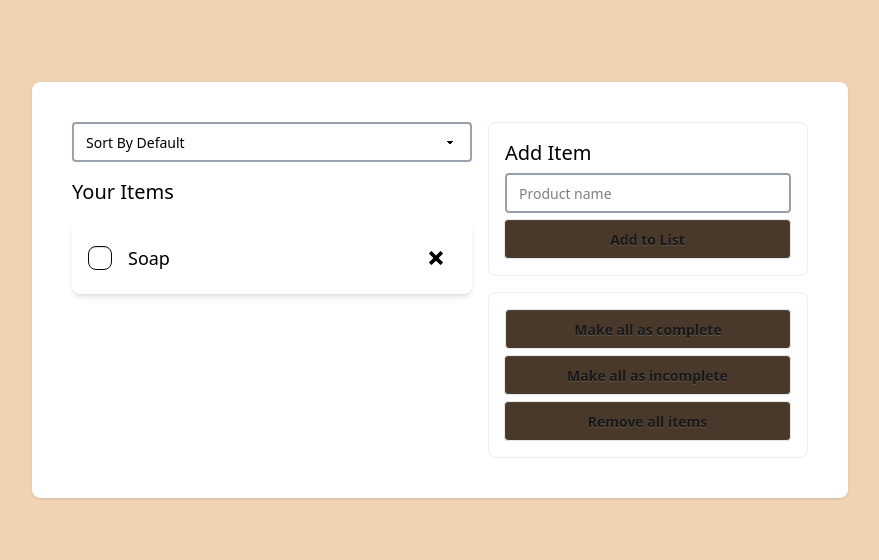
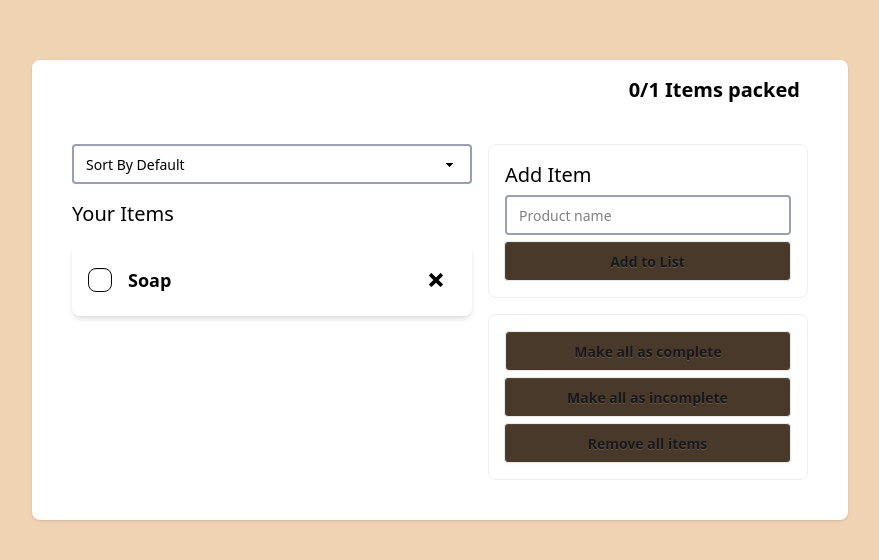
Before and after one commit to jacobferreras/trek-bag, a Next.js app: page / in a window 1280 px wide. Shown: the part 110-670 px from the top of the page, without its empty margins (200-1079 px from the left). Built offline with nearby package versions, Linux system fonts and the light colour scheme.

Commit message:
Add totalItems state to useAddItems hook and display in Container; update List item styling

```diff
--- a/components/Container.tsx
+++ b/components/Container.tsx
@@ -7,11 +7,14 @@ import { useAddItems } from "../hooks/useAddItems";
 import FilterButton from "./FilterButton";
 
 const Container = () => {
-  const { items, text, handleChange, handleClick } = useAddItems();
+  const { items, text, totalItems, handleChange, handleClick } = useAddItems();
 
   return (
     <>
       <div className="card w-auto bg-[#ffffff] card-xl shadow-sm">
+        <h1 className="text-xl font-bold text-black text-end pt-4 pr-12">
+          0/{totalItems} Items packed
+        </h1>
         <div className="card-body flex flex-row justify-between gap-4">
           <div className="flex flex-col gap-4 w-2/3">
             <FilterButton />
--- a/components/List.tsx
+++ b/components/List.tsx
@@ -21,7 +21,7 @@ const List = ({ item, isChecked, setIsChecked }: ListProps) => {
               }
             />
 
-            <h1 className="text-lg">{item}</h1>
+            <h1 className="text-lg font-bold">{item}</h1>
           </div>
           <div>
             <button className="btn btn-square btn-ghost">
--- a/hooks/useAddItems.tsx
+++ b/hooks/useAddItems.tsx
@@ -5,6 +5,7 @@ export const useAddItems = () => {
     { id: 1, text: "Soap", isCompleted: false },
   ]);
   const [text, setText] = useState("");
+  const [totalItems, setTotalItems] = useState(1);
 
   const handleChange = (e: React.ChangeEvent<HTMLInputElement>) => {
     e.preventDefault();
@@ -19,12 +20,14 @@ export const useAddItems = () => {
     };
     e.preventDefault();
     setItems([...items, newItem]);
+    setTotalItems((prev) => prev + 1);
     setText("");
   };
 
   return {
+    text,
     items,
-    text,
+    totalItems,
     handleChange,
     handleClick,
   };
```
